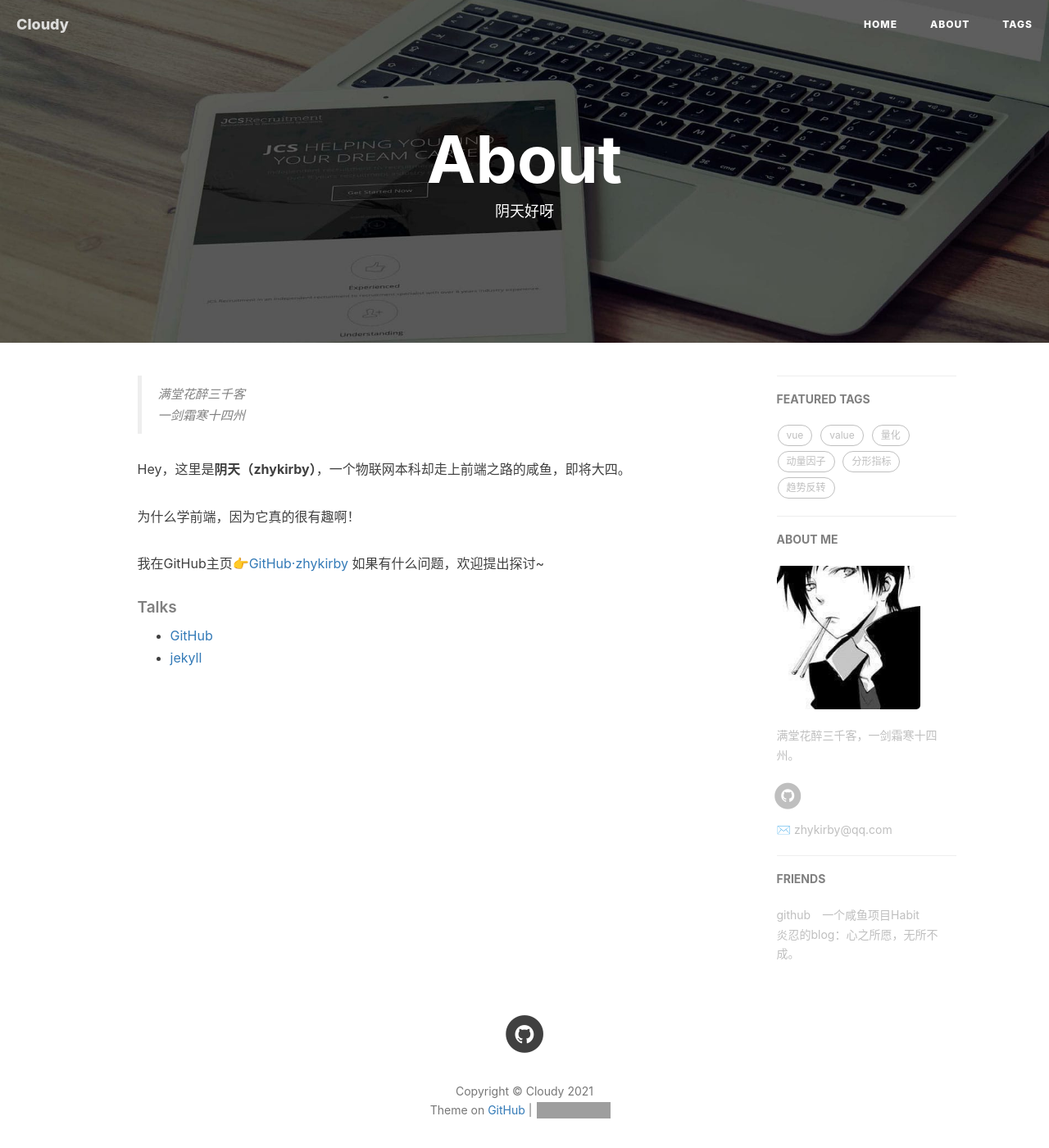
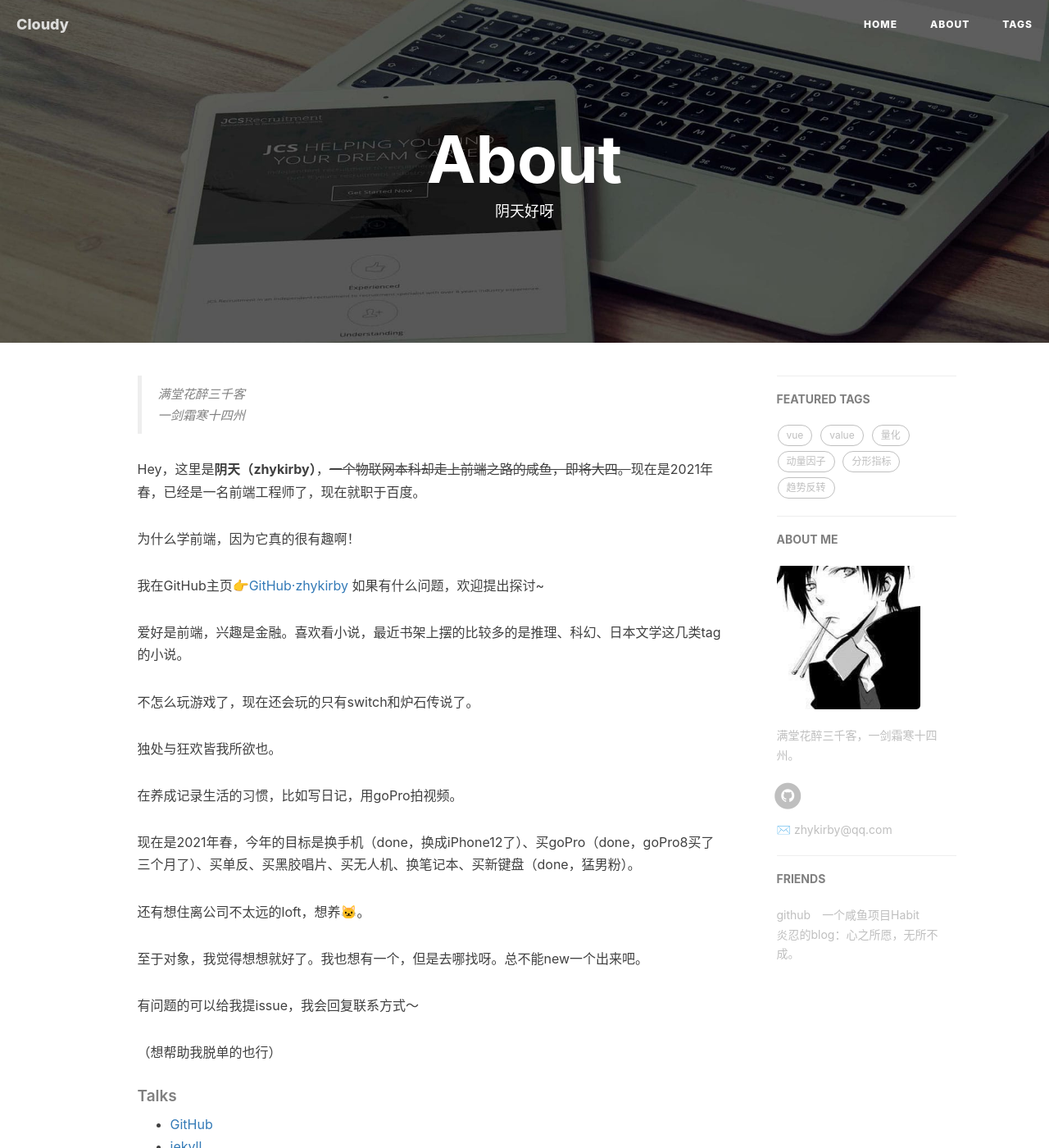
Before and after one commit to zhykirby/zhykirby.github.io, a Jekyll site: the page built from about.html, in a window 1280 px wide and 1400 px high. Shown: the whole window at 82% size. Built offline with Jekyll 4.4.1, drawn with Linux system fonts in a browser that asks for light colours; nearby versions of some CDN libraries; comment, search, counter and statistics services are not loaded; grey boxes are pictures that could not be loaded.

Commit message:
Update about.html

```diff
--- a/about.html
+++ b/about.html
@@ -18,11 +18,29 @@ header-img: "img/post-bg-rwd.jpg"
     <blockquote><p>满堂花醉三千客<br>
     一剑霜寒十四州</p></blockquote>
 
-    <p>Hey，这里是<strong>阴天（zhykirby）</strong>，一个物联网本科却走上前端之路的咸鱼，即将大四。</p>
+    <p>Hey，这里是<strong>阴天（zhykirby）</strong>，<s>一个物联网本科却走上前端之路的咸鱼，即将大四。</s>现在是2021年春，已经是一名前端工程师了，现在就职于百度。</p>
 
     <p>为什么学前端，因为它真的很有趣啊！</p>
 
     <p>我在GitHub主页<a href="https://github.com/zhykirby">👉GitHub·zhykirby</a> 如果有什么问题，欢迎提出探讨~</p>
+
+    <p>爱好是前端，兴趣是金融。喜欢看小说，最近书架上摆的比较多的是推理、科幻、日本文学这几类tag的小说。</p>
+
+    <p>不怎么玩游戏了，现在还会玩的只有switch和炉石传说了。</p>
+
+    <p>独处与狂欢皆我所欲也。</p>
+
+    <p>在养成记录生活的习惯，比如写日记，用goPro拍视频。</p>
+
+    <p>现在是2021年春，今年的目标是换手机（done，换成iPhone12了）、买goPro（done，goPro8买了三个月了）、买单反、买黑胶唱片、买无人机、换笔记本、买新键盘（done，猛男粉）。</p>
+
+    <p>还有想住离公司不太远的loft，想养🐱。</p>
+
+    <p>至于对象，我觉得想想就好了。我也想有一个，但是去哪找呀。总不能new一个出来吧。</p>
+
+    <p>有问题的可以给我提issue，我会回复联系方式～</p>
+
+    <p>（想帮助我脱单的也行）</p>
 
     <p></p>
 
```
Also changed, not shown: other parts of about.html (+3 -16 lines).
